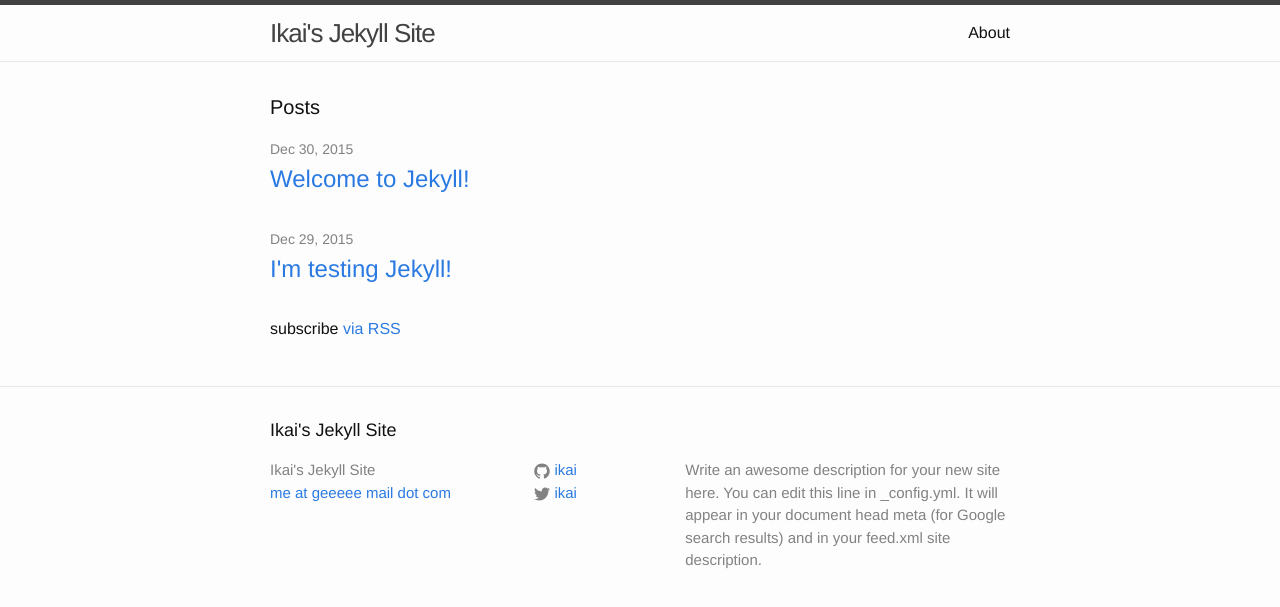
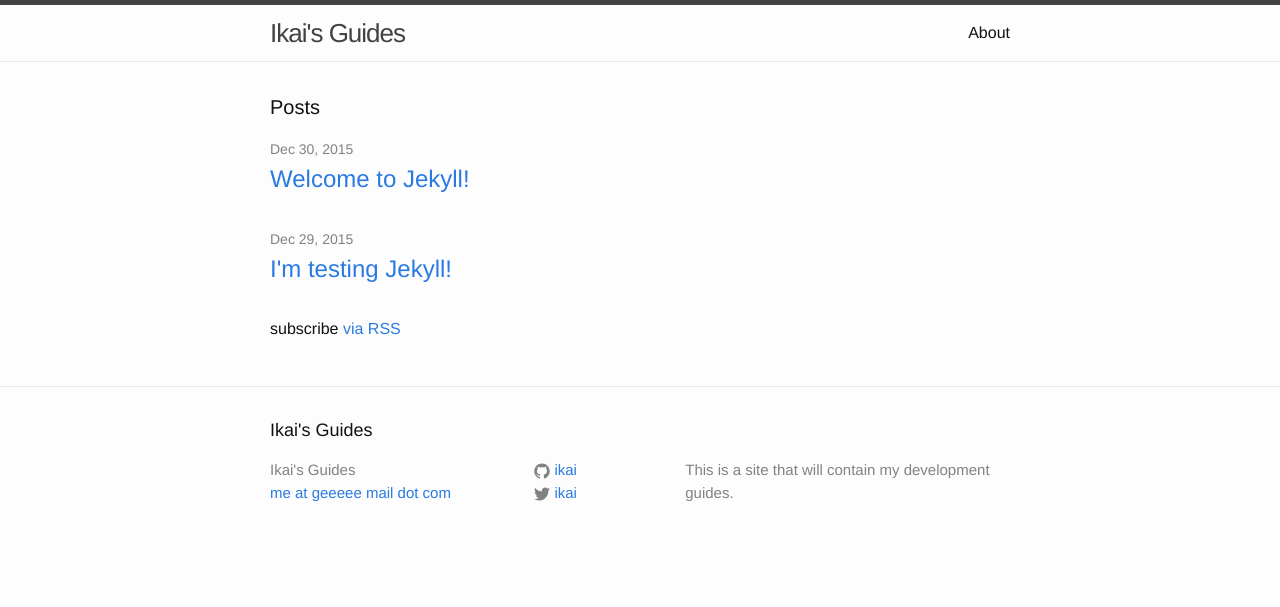
Before and after one commit to ikai/ikai.github.com, a Jekyll site: the page built from index.html, in a window 1280 px wide. Shown: the top 607 px of the page. Built offline with Jekyll 4.4.1, drawn with Linux system fonts in a browser that asks for light colours.

Commit message:
Changing description of my jekyll site

```diff
--- a/_config.yml
+++ b/_config.yml
@@ -6,12 +6,10 @@
 # 'jekyll serve'. If you change this file, please restart the server process.
 
 # Site settings
-title: Ikai's Jekyll Site
+title: Ikai's Guides
 email: me at geeeee mail dot com
 description: > # this means to ignore newlines until "baseurl:"
-  Write an awesome description for your new site here. You can edit this
-  line in _config.yml. It will appear in your document head meta (for
-  Google search results) and in your feed.xml site description.
+  This is a site that will contain my development guides.
 baseurl: "" # the subpath of your site, e.g. /blog
 url: "http://ikai.github.io" # the base hostname & protocol for your site
 twitter_username: ikai
```
Also changed, not shown: 6 other files.
